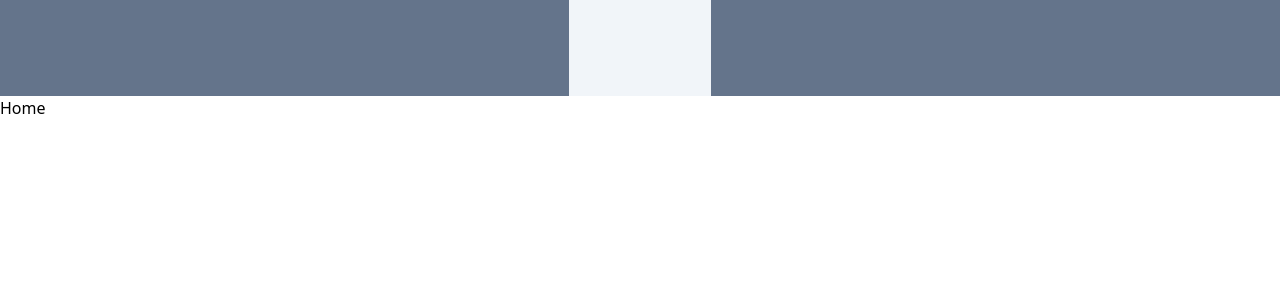
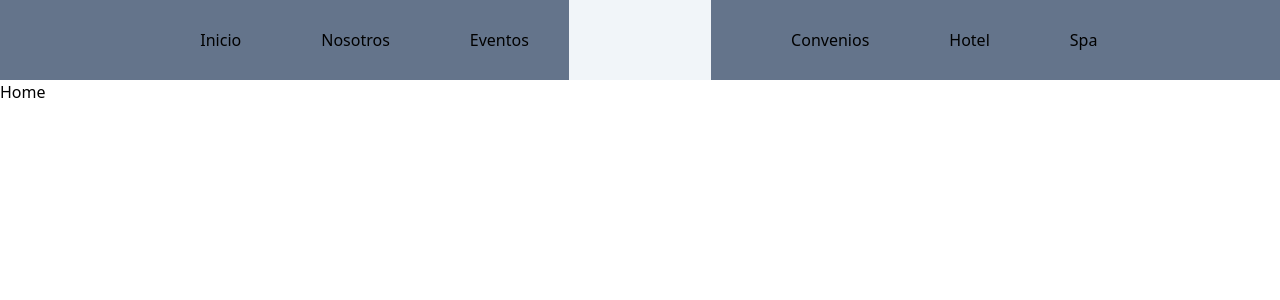
Before and after one commit to cesarnarvaez2405/Club_Campestre, a React (Vite) app in the folder front/: page / in a window 1280 px wide. Shown: the top 300 px of the page. Built offline with nearby package versions, Linux system fonts and the light colour scheme.

Commit message:
Realiza mejoras en el menu

```diff
--- a/front/src/components/Menu.jsx
+++ b/front/src/components/Menu.jsx
@@ -1,13 +1,51 @@
 import React from "react";
+import { linkRutas } from "../routes/Rutas";
+import { Link } from "react-router-dom";
+
+const primerasRutas = linkRutas.slice(0, 3);
+const ultimasRutas = linkRutas.slice(3, 7);
 
 export const Menu = () => {
   return (
     <>
-      <div className=" bg-slate-500 w-full h-24">
-        <div className=" grid grid-cols-9 h-full">
-          <div className=" col-span-4"></div>
-          <div className=" col-start-5 bg-slate-100"></div>
-          <div className=" col-span-4"></div>
+      <div className="w-full h-20 bg-slate-500">
+        <div className="grid h-full grid-cols-9 ">
+          {/* <div className="grid w-[80%] grid-cols-3 col-span-4 justify-items-end">
+            {primerasRutas.map((ruta) => (
+              <Link
+                to={ruta.path}
+                className="flex items-center justify-center duration-150 ease-in-out divide-x-2 rounded-md cursor-pointer hover:text-sky-900"
+                key={ruta.name}
+              >
+                <h4>{ruta.title}</h4>
+              </Link>
+            ))}
+          </div> */}
+
+          <div className="flex flex-row justify-end w-full col-span-4 pl-10 ">
+            {primerasRutas.map((ruta) => (
+              <Link
+                to={ruta.path}
+                className="flex items-center px-10 duration-150 ease-in-out rounded-md cursor-pointer hover:text-sky-900"
+                key={ruta.name}
+              >
+                <h4>{ruta.title}</h4>
+              </Link>
+            ))}
+          </div>
+
+          <div className="col-start-5 bg-slate-100"></div>
+          <div className="flex flex-row justify-start w-full col-span-4 pl-10 ">
+            {ultimasRutas.map((ruta) => (
+              <Link
+                to={ruta.path}
+                className="flex items-center px-10 duration-150 ease-in-out rounded-md cursor-pointer hover:text-sky-900"
+                key={ruta.name}
+              >
+                <h4>{ruta.title}</h4>
+              </Link>
+            ))}
+          </div>
         </div>
       </div>
     </>
```
